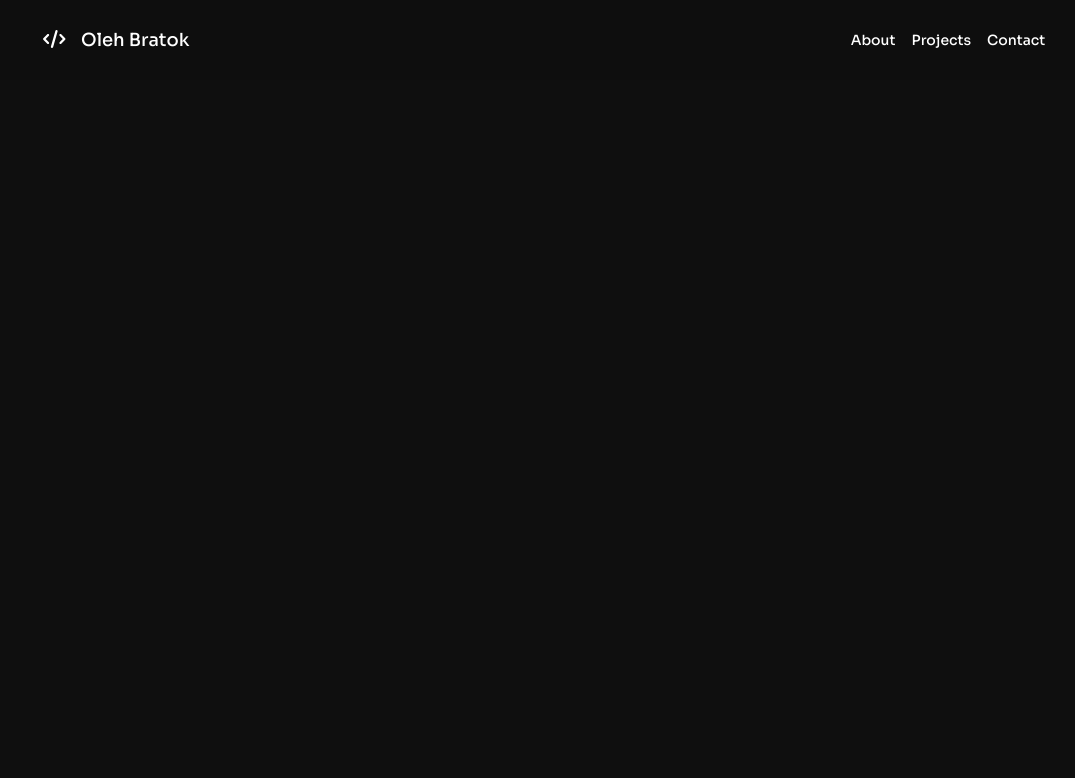
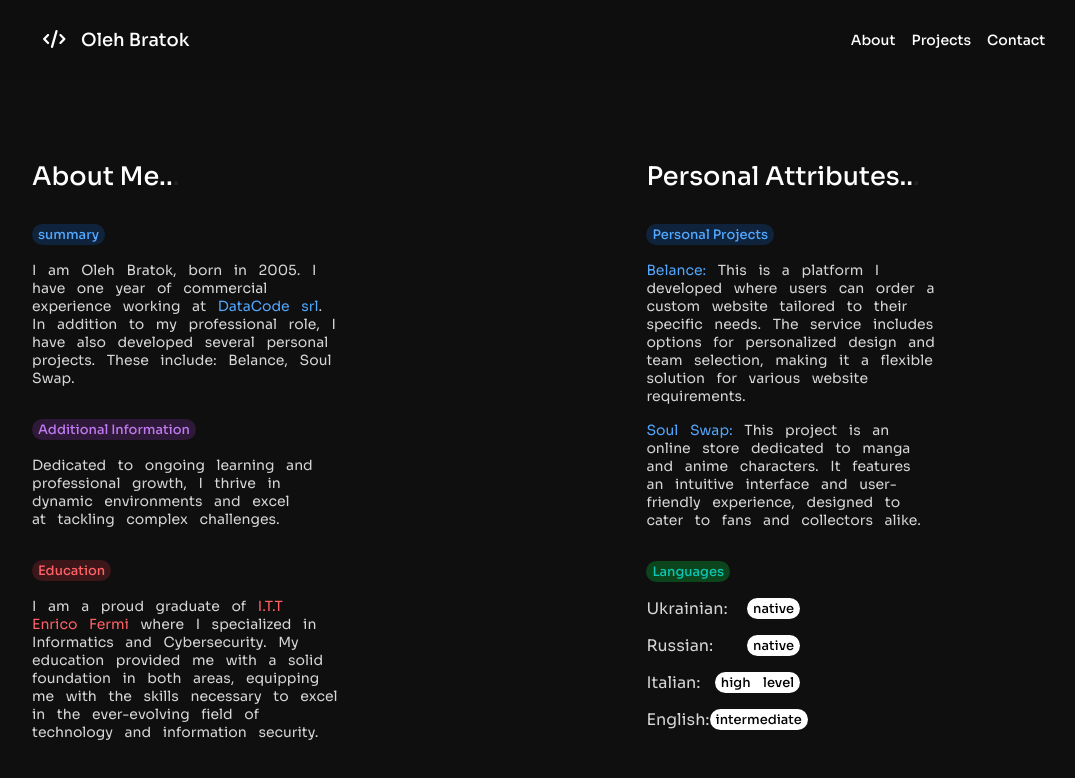
Before and after one commit to Takemyeye/portfolio-vue, a Vue app: page /about in a window 1280 px wide. Shown: the top 778 px of the page, without its empty margins (96-1171 px from the left). Built offline with nearby package versions, Linux system fonts and the light colour scheme.

Commit message:
summary, personal

```diff
--- a/src/App.vue
+++ b/src/App.vue
@@ -85,4 +85,28 @@ h3 {
   --color-002: rgb(214, 214, 214);
   --color-black: black;
 }
+
+@keyframes opacity {
+  0% {
+    opacity: 0;
+  }
+  15% {
+    opacity: 1;
+  }
+  30% {
+    opacity: 0;
+  }
+  45% {
+    opacity: 1;
+  }
+  60% {
+    opacity: 0;
+  }
+  80% {
+    opacity: 1;
+  }
+  100% {
+    opacity: 0;
+  }
+}
 </style>
--- a/src/components/about/about.vue
+++ b/src/components/about/about.vue
@@ -1,15 +1,23 @@
 <template>
   <main>
     <HeaderPanel/>
+    <div class="container">
+      <SummaryPanel/>
+      <PersonalAttributes/>
+    </div>
   </main>
 </template>
 
 <script>
-import HeaderPanel from '../header/header.vue'
+import PersonalAttributes from './unit/personal.vue';
+import HeaderPanel from '../header/header.vue';
+import SummaryPanel from './unit/summary.vue';
 
   export default {
     name: 'AboutPage',
     components: {
+      PersonalAttributes,
+      SummaryPanel,
       HeaderPanel,
     }
   }
@@ -17,6 +25,10 @@ import HeaderPanel from '../header/header.vue'
 
 <style scoped>
   main {
+    font-family: var(--text-font-family);
+    font-optical-sizing: var(--text-font-optical);
+    font-weight: var(--text-font-weight);
+    font-style: var(--text-font-weight);
     width: 100%;
     min-height: 100vh;
     display: flex;
@@ -24,4 +36,11 @@ import HeaderPanel from '../header/header.vue'
     justify-content: start;
     flex-direction: column;
   }
+  .container {
+    width: 80%;
+    display: flex;
+    align-items: start;
+    justify-content: space-between;
+    flex-direction: row;
+  }
 </style>
--- /dev/null
+++ b/src/components/about/unit/component/container.vue
@@ -0,0 +1,38 @@
+<template>
+  <div class="container">
+    <UiBadge :skill="text" :styleBadge="badge"/>
+    <slot></slot>
+  </div>
+</template>
+
+<script>
+import UiBadge from '@/ui/badge.vue'
+
+  export default {
+    name: 'ContainerBlock',
+    components: {
+      UiBadge
+    },
+    props: {
+      badge: {
+        type: String,
+        default: 'badge1'
+      },
+      text: {
+        type: String,
+        default: 'badge1'
+      }
+    }
+  }
+</script>
+
+<style scoped>
+.container {
+  width: 75%;
+  display: flex;
+  align-items: start;
+  justify-content: center;
+  flex-direction: column;
+  gap: 1rem;
+}
+</style>
--- /dev/null
+++ b/src/components/about/unit/personal.vue
@@ -0,0 +1,79 @@
+<template>
+  <div class="personal">
+    <h1>Personal Attributes..<span>.</span></h1>
+    <ContainerBlock badge="badge1" text="Personal Projects">
+      <h5>
+        <a href="https://belance.netlify.app/" style="color: hsl(210, 100%, 66%);">Belance:</a>
+        This is a platform I developed where users can order a custom website tailored to their specific needs.
+        The service includes options for personalized design and team selection, making it a flexible solution for various website requirements.
+      </h5>
+      <h5>
+        <a href="#" style="color: hsl(210, 100%, 66%);">Soul Swap:</a>
+        This project is an online store dedicated to manga and anime characters.
+        It features an intuitive interface and user-friendly experience, designed to cater to fans and collectors alike.
+      </h5>
+    </ContainerBlock>
+    <ContainerBlock badge="badge3" text="Languages">
+      <div class="text">
+        Ukrainian:
+        <UiBadge styleBadge="badge" skill="native"/>
+      </div>
+      <div class="text">
+        Russian:
+        <UiBadge styleBadge="badge" skill="native"/>
+      </div>
+      <div class="text">
+        Italian:
+        <UiBadge styleBadge="badge" skill="high level"/>
+      </div>
+      <div class="text">
+        English:
+        <UiBadge styleBadge="badge" skill="intermediate"/>
+      </div>
+    </ContainerBlock>
+  </div>
+</template>
+
+<script>
+import ContainerBlock from './component/container.vue';
+import UiBadge from '@/ui/badge.vue';
+
+  export default {
+    name: 'PersonalAttributes',
+    components: {
+      ContainerBlock,
+      UiBadge
+    }
+  }
+</script>
+
+<style scoped>
+  .personal {
+    width: 40%;
+    padding: 5rem 0;
+    display: flex;
+    align-items: start;
+    justify-content: start;
+    flex-direction: column;
+    gap: 2rem;
+  }
+
+  span {
+    animation: opacity 4s ease infinite;
+  }
+
+  h5, .text {
+    font-weight: 400;
+    color: var(--color-002);
+    text-wrap: balance;
+    word-spacing: 0.6em;
+  }
+
+  .text {
+    width: 50%;
+    display: flex;
+    align-items: center;
+    justify-content: space-between;
+    flex-direction: row;
+  }
+</style>
--- /dev/null
+++ b/src/components/about/unit/summary.vue
@@ -0,0 +1,62 @@
+<template>
+  <div class="summary">
+    <h1>About Me..<span>.</span></h1>
+    <ContainerBlock badge="badge1" text="summary">
+      <h5>
+        I am Oleh Bratok, born in 2005.
+        I have one year of commercial experience working at <a href="https://datacode.it/home" style="color: hsl(210, 100%, 66%);">DataCode srl</a>.
+        In addition to my professional role, I have also developed several personal projects. These include:
+        Belance, Soul Swap.
+      </h5>
+    </ContainerBlock>
+    <ContainerBlock badge="badge2" text="Additional Information">
+      <h5>
+        Dedicated to ongoing learning and professional growth, I thrive in dynamic environments and excel at tackling complex challenges.
+      </h5>
+    </ContainerBlock>
+    <ContainerBlock badge="badge4" text="Education">
+      <h5>
+        I am a proud graduate of
+        <a href="https://www.fermifrascati.edu.it/" style="color: hsl(358, 100%, 69%);">I.T.T Enrico Fermi</a>
+        where I specialized in Informatics and Cybersecurity.
+        My education provided me with a solid foundation in both areas, equipping me with the skills necessary to excel in the ever-evolving field of technology and information security.
+      </h5>
+    </ContainerBlock>
+  </div>
+</template>
+
+<script>
+import ContainerBlock from './component/container.vue'
+
+  export default {
+    name: 'SummaryPanel',
+    components: {
+      ContainerBlock
+    }
+  }
+</script>
+
+<style scoped>
+
+  .summary {
+    width: 40%;
+    padding: 5rem 0;
+    display: flex;
+    align-items: start;
+    justify-content: center;
+    flex-direction: column;
+    gap: 2rem;
+  }
+
+  span {
+    animation: opacity 4s ease infinite;
+  }
+
+  h5 {
+    font-weight: 400;
+    color: var(--color-002);
+    text-wrap: balance;
+    word-spacing: 0.6em;
+  }
+
+</style>
--- a/src/components/header/header.vue
+++ b/src/components/header/header.vue
@@ -1,9 +1,11 @@
 <template>
   <header>
-    <div class="left-header">
-      <h3><font-awesome-icon icon="code" /></h3>
-      <h3>Oleh Bratok</h3>
-    </div>
+    <router-link to="/">
+      <div class="left-header">
+        <h3><font-awesome-icon icon="code" /></h3>
+        <h3>Oleh Bratok</h3>
+      </div>
+    </router-link>
     <div class="right-header">
       <router-link to="/about">
         <h5>About</h5>
--- a/src/components/unit/topBar.vue
+++ b/src/components/unit/topBar.vue
@@ -2,7 +2,7 @@
   <div class="topBar">
     <div class="left-panel">
         <div class="experience">
-          <h5>2 years of experience</h5>
+          <h5>1.5 years of experience</h5>
         </div>
         <h1>Oleh Bratok</h1>
         <h3>Full Stack Developer</h3>
--- a/src/components/unit/workExperience.vue
+++ b/src/components/unit/workExperience.vue
@@ -12,7 +12,11 @@
       :text="`Developed and maintained complex web applications using React, Next.js, Node.js, and MongoDB. Collaborated with cross-functional teams to deliver high-quality software solutions.`"
     />
     <router-link to="/about">
-      <UiButton text="View More" :hoverColor="`hsl(275, 80%, 71%)`" :hoverBgColor="`hsl(281, 38%, 16%)`" />
+      <UiButton
+        text="View More"
+        :hoverColor="`hsl(275, 80%, 71%)`"
+        :hoverBgColor="`hsl(281, 38%, 16%)`"
+      />
     </router-link>
   </div>
 </template>
```
